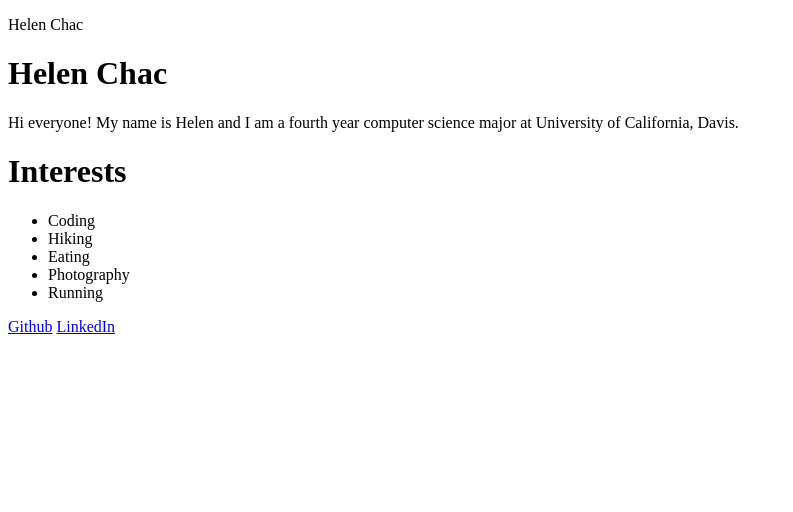
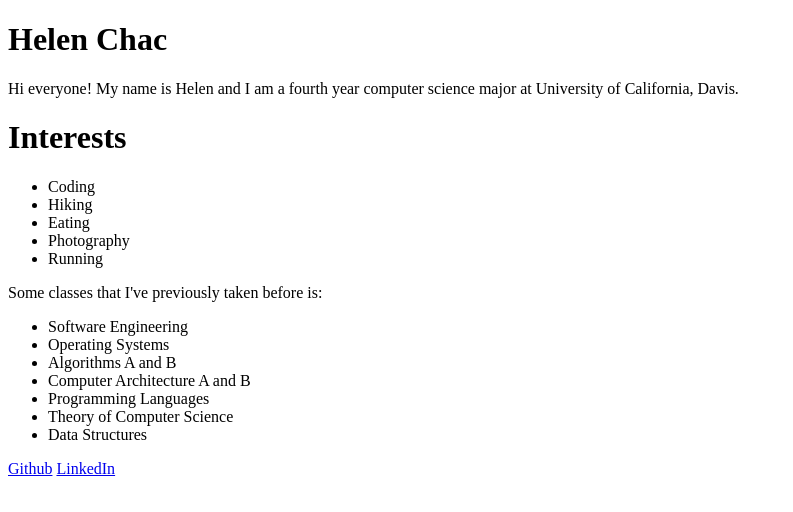
Before and after one commit to hyperrhelen/hyperrhelen.github.io, a plain HTML site: page index.html in a window 1280 px wide. Shown: the whole page, without its empty margins (0-793 px from the left). Drawn offline with Linux system fonts and the light colour scheme.

Commit message:
Course Taken
Added relevant coursework to course-work section.

```diff
--- a/index.html
+++ b/index.html
@@ -7,10 +7,9 @@
 
   <body>
     <div class = "header-title">
-      <p>Helen Chac</p>
+      <h1>Helen Chac</h1>
     </div>
   	<div class="about-me">
-  		<h1>Helen Chac</h1>
   		<p>Hi everyone! My name is Helen and I am  a fourth year computer science major at University of California, Davis.</p>
   	</div>
   	<div class="interests">
@@ -23,7 +22,18 @@
         <li>Running</li>
       </ul>
   	</div>
-
+    <div class="classes-taken">
+      Some classes that I've previously taken before is:
+      <ul>
+        <li>Software Engineering</li>
+        <li>Operating Systems</li>
+        <li>Algorithms A and B</li>
+        <li>Computer Architecture A and B</li>
+        <li>Programming Languages</li>
+        <li>Theory of Computer Science</li>
+        <li>Data Structures</li>
+      </ul>
+    </div>
     <div class="projects">
   	</div>
     <div class = "">
```
